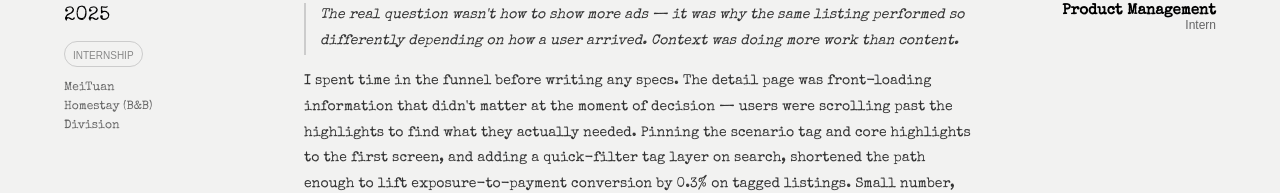
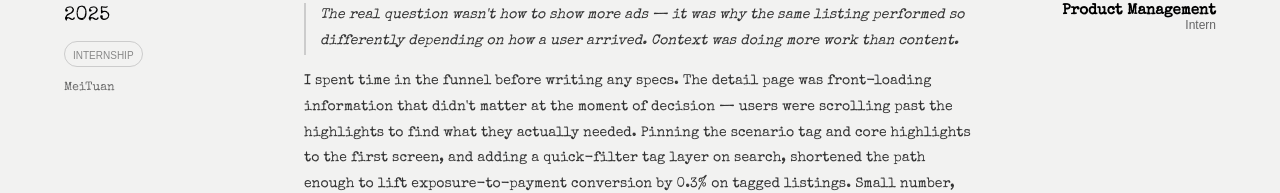
Before and after one commit to salmonpinkrose/juju-website, a plain HTML site: page experience.html in a window 1280 px wide. Shown: the part 711-904 px from the top of the page. Drawn offline with nearby package versions, Linux system fonts and the light colour scheme; a web font is replaced by a local one.

Commit message:
Remove MeiTuan division subtitle
Co-Authored-By: Claude Sonnet 4.6 <noreply@anthropic.com>

```diff
--- a/experience.html
+++ b/experience.html
@@ -494,7 +494,7 @@
             <div class="col-left">
                 <span class="years">2025</span>
                 <span class="tag">INTERNSHIP</span>
-                <span class="company">MeiTuan<br>Homestay (B&B)<br>Division</span>
+                <span class="company">MeiTuan</span>
             </div>
             <div class="col-content">
                 <div class="job-item">
```
